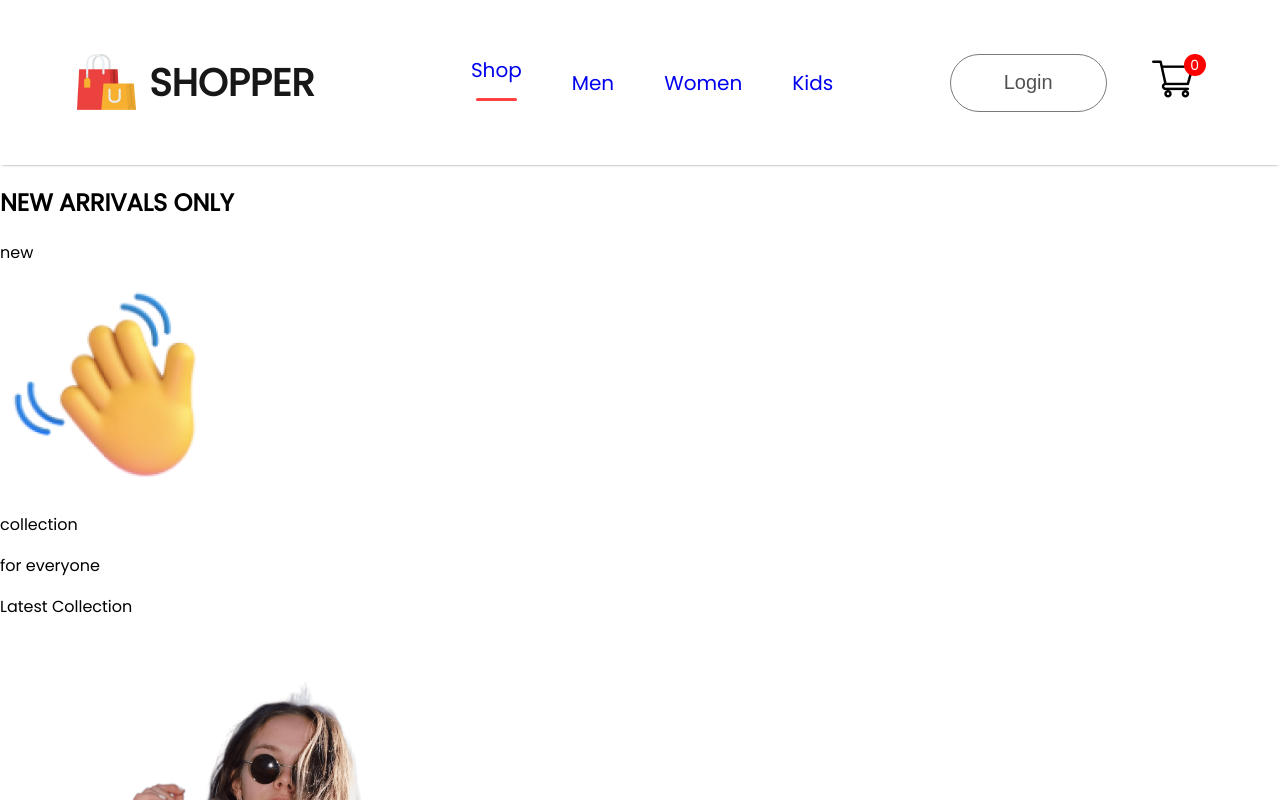
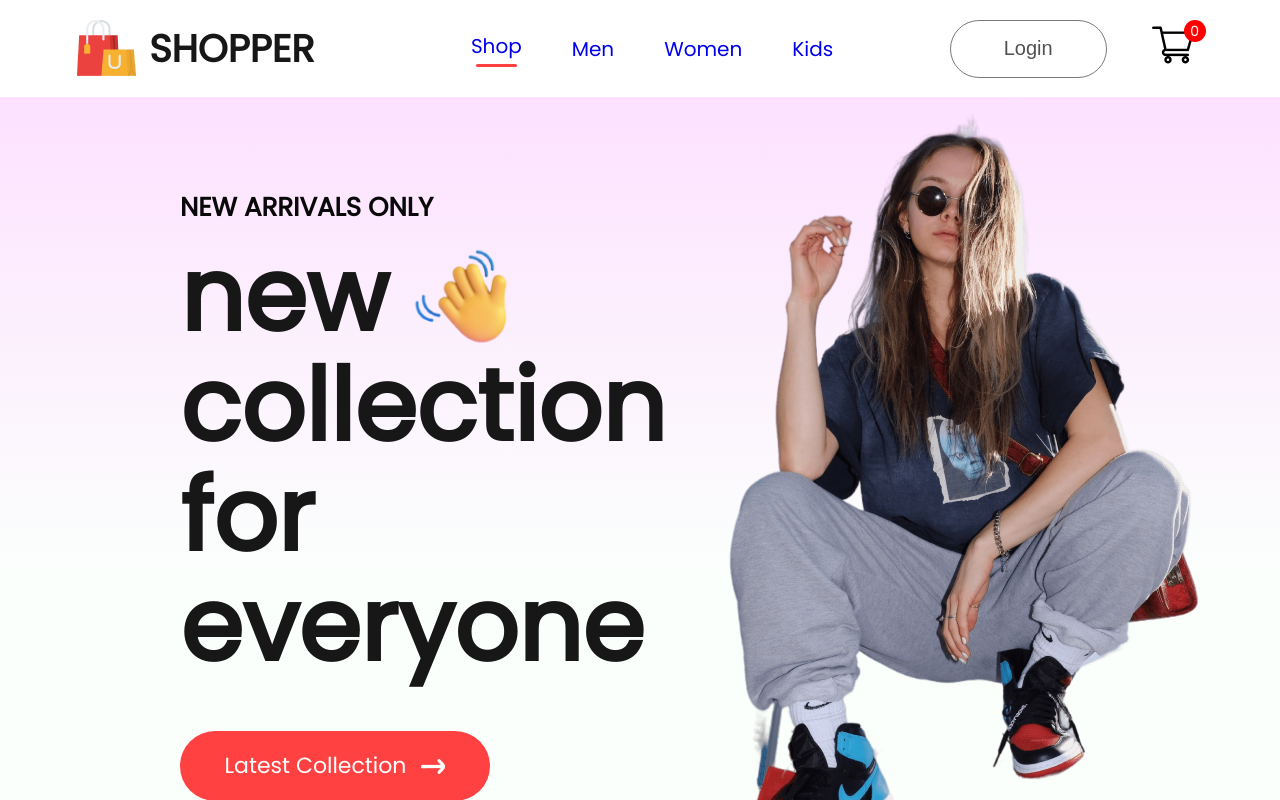
Before and after one commit to NicholasAdams722/E-Commerce, a React (Create React App) app: page / in a window 1280 px wide. Shown: the top 800 px of the page. Built offline with nearby package versions, Linux system fonts and the light colour scheme.

Commit message:
hero image style

```diff
--- a/src/Components/Hero/Hero.css
+++ b/src/Components/Hero/Hero.css
@@ -0,0 +1,63 @@
+.hero{
+    height: 100vh;
+    background: linear-gradient(180deg, #fde1ff, #e1ffea22 60%);
+    display: flex;
+}
+
+.hero-left{
+    flex: 1;
+    display: flex;
+    flex-direction: column;
+    justify-content: center;
+    gap: 20px;
+    padding-left: 180px;
+    line-height: 1.1;
+}
+
+.hero-left h2{
+    color: #090909;
+    font-size: 26px;
+    font-weight: 600;
+}
+
+.hero-left p{
+    color: #171717;
+    font-size: 100px;
+    font-weight: 700;
+
+}
+
+.hero-hand-icon {
+    display: flex;
+    align-items: center;
+    gap: 20px;
+}
+
+.hero-hand-icon img{
+    width: 105px;
+}
+
+.hero-latest-btn{
+    display: flex;
+    justify-content: center;
+    align-items: center;
+    gap: 15px;
+    width: 310px;
+    height: 70px;
+    border-radius: 75px;
+    margin-top: 30px;
+    background: #ff4141;
+    color: white;
+    font-size: 22px;
+    font-weight: 500;
+
+}
+
+.hero-right{
+    flex:1;
+    display: flex;
+    align-items: center;
+    justify-content: center;
+
+
+}
--- a/src/Components/Hero/Hero.jsx
+++ b/src/Components/Hero/Hero.jsx
@@ -9,7 +9,7 @@
         <div className="hero-left">
             <h2>NEW ARRIVALS ONLY</h2>
             <div>
-            <div className="hand-hand-icon">
+            <div className="hero-hand-icon">
                 <p>new</p>
                 <img src={hand_icon} alt=""/>
              </div>
--- a/src/Pages/shop.jsx
+++ b/src/Pages/shop.jsx
@@ -1,5 +1,6 @@
 import React from 'react'
 import Hero from '../Components/Hero/Hero'
+
 export const Shop = () => {
   return (
     <div><Hero/></div>
--- a/src/index.css
+++ b/src/index.css
@@ -1,3 +1,7 @@
+*{
+  margin: 0;
+}
+
 body {
   margin: 0;
   font-family: -apple-system, BlinkMacSystemFont, 'Segoe UI', 'Roboto', 'Oxygen',
```
